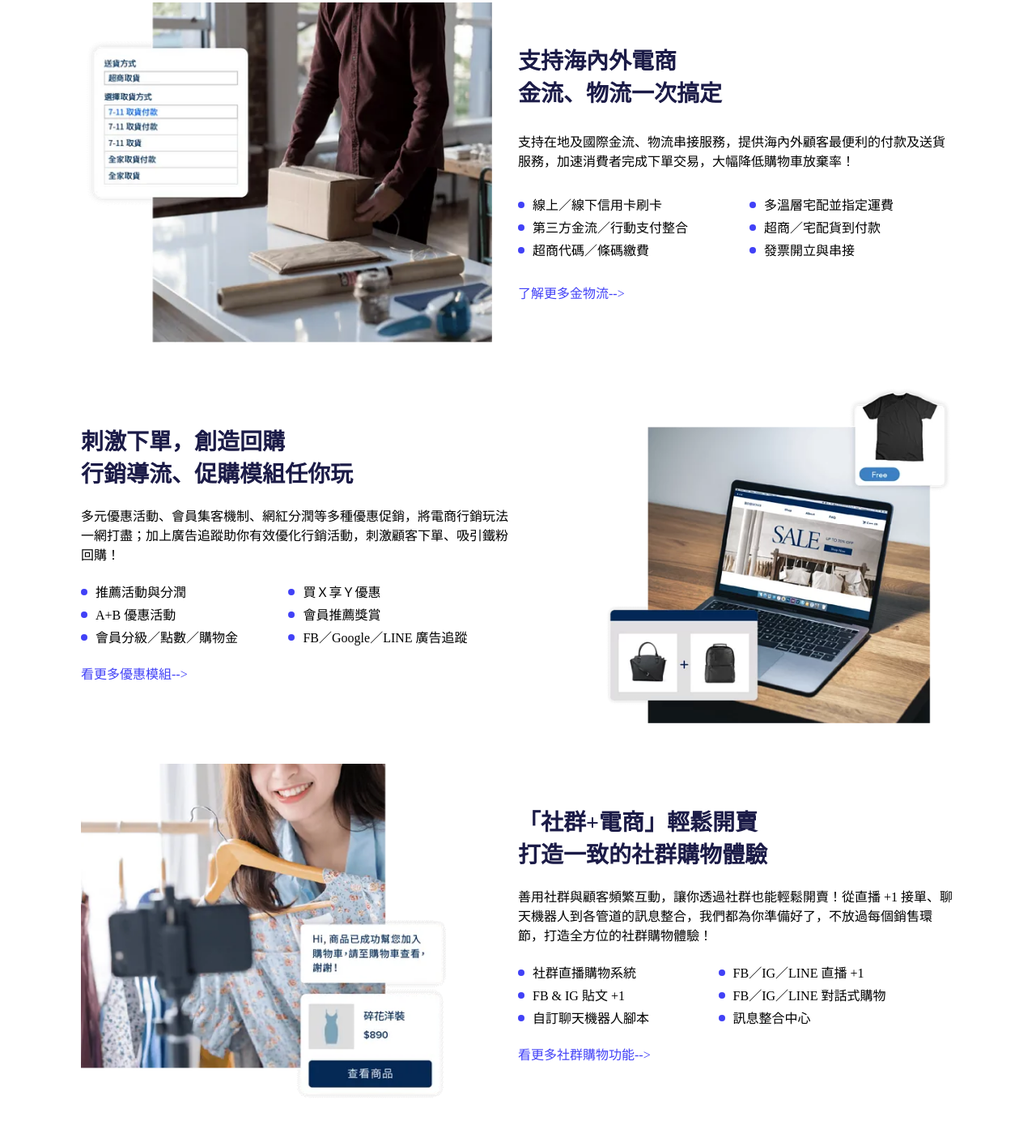
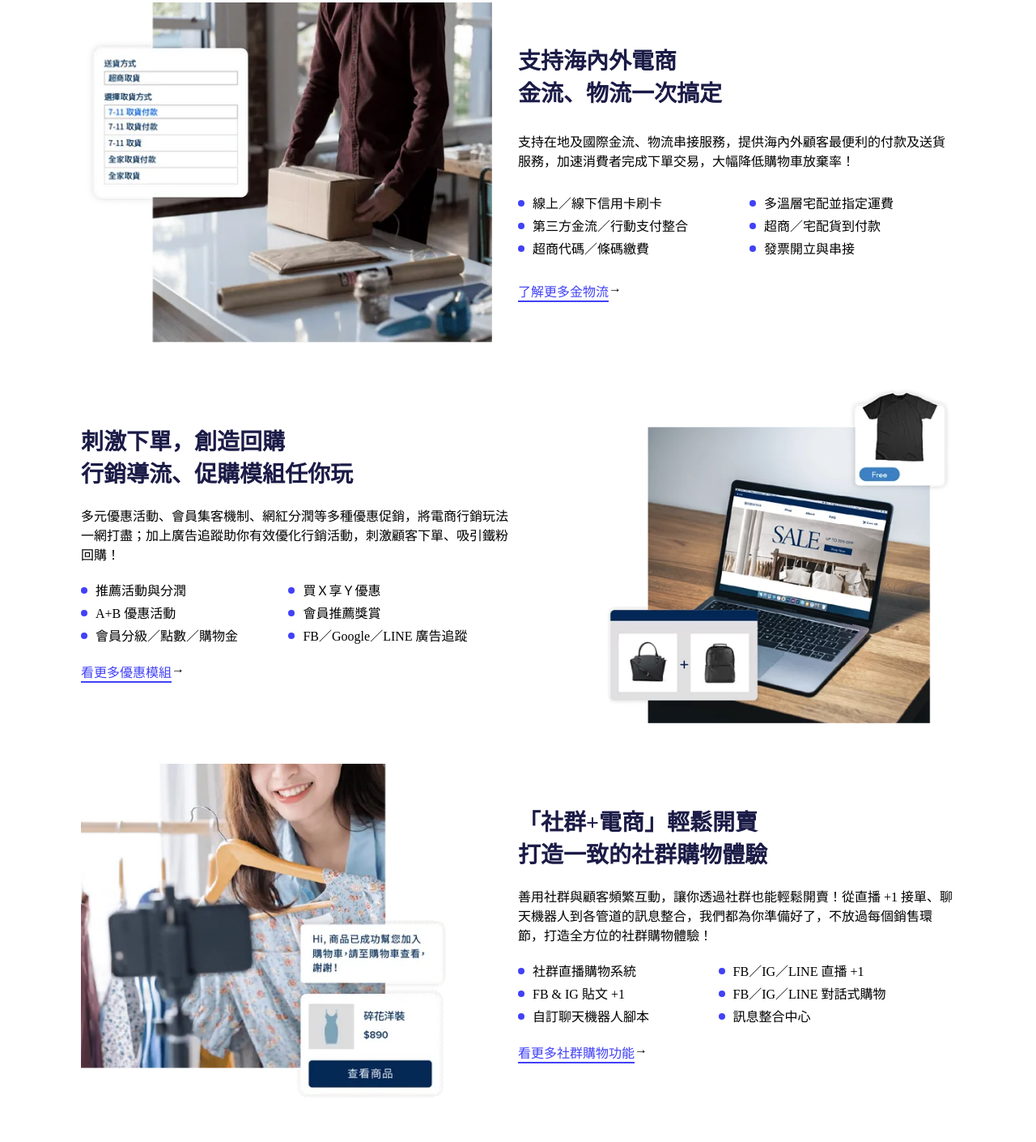
Before and after one commit to hannashow/hannashow.github.io, a plain HTML site: page 0529HW/shopline.html in a window 1280 px wide. Shown: the part 1321-2731 px from the top of the page at 81% size. Drawn offline with Linux system fonts and the light colour scheme.

Commit message:
update shopline hw

```diff
--- a/0529HW/shopline.html
+++ b/0529HW/shopline.html
@@ -116,7 +116,7 @@
             width: 100%;
         }
         .introduce_2{
-            background-color: #f1f1f1;
+            background-color: #F7F8F9;
             align-items: center;
             flex-direction: column;
             display: flex;
@@ -178,6 +178,10 @@
         .main .textPic .text a{
             text-decoration: none;
             color:rgb(65, 65, 247);
+            border-bottom:2px solid rgb(65, 65, 247) ;
+        }
+        .main .textPic .text .move{
+            display: flex;
         }
         .main .textPic .picture{
             height:100%;
@@ -281,7 +285,10 @@
                         <li>一頁商店</li>
                         <li>開放 HTML／CSS 編輯</li>
                     </ul>
-                    <a href="https://shopline.tw/online-store-setup?utm_source=google&utm_medium=cpc&utm_campaign=B:Street:TW:Shopline&utm_content=B:brand:shopline&gad=1&gclid=CjwKCAjwvdajBhBEEiwAeMh1Uw1timJJofcnDxU_bs-LwyCDM-uPQclf1iH2-E0K-40R9n30aKcgpBoCCjkQAvD_BwE">看看開店秘技--></a>
+                    <div class="move">
+                        <a href="https://shopline.tw/online-store-setup?utm_source=google&utm_medium=cpc&utm_campaign=B:Street:TW:Shopline&utm_content=B:brand:shopline&gad=1&gclid=CjwKCAjwvdajBhBEEiwAeMh1Uw1timJJofcnDxU_bs-LwyCDM-uPQclf1iH2-E0K-40R9n30aKcgpBoCCjkQAvD_BwE">看看開店秘技</a>
+                        <div class="arrow">→</div>
+                    </div>
                 </div>
                 <div class="picture"><img src="getStarted.webp" alt=""></div>
             </div>
@@ -297,7 +304,10 @@
                         <li>超商／宅配貨到付款</li>
                         <li>發票開立與串接</li>
                     </ul>
-                    <a href="https://shopline.tw/online-store/features#payments-and-shipping?utm_source=google&utm_medium=cpc&utm_campaign=B:Street:TW:Shopline&utm_content=B:brand:shopline&gad=1&gclid=CjwKCAjwvdajBhBEEiwAeMh1Uw1timJJofcnDxU_bs-LwyCDM-uPQclf1iH2-E0K-40R9n30aKcgpBoCCjkQAvD_BwEE">了解更多金物流--></a>
+                    <div class="move">
+                        <a href="https://shopline.tw/online-store/features#payments-and-shipping?utm_source=google&utm_medium=cpc&utm_campaign=B:Street:TW:Shopline&utm_content=B:brand:shopline&gad=1&gclid=CjwKCAjwvdajBhBEEiwAeMh1Uw1timJJofcnDxU_bs-LwyCDM-uPQclf1iH2-E0K-40R9n30aKcgpBoCCjkQAvD_BwEE">了解更多金物流</a>
+                        <div class="arrow">→</div>
+                    </div>
                 </div>
                 <div class="picture"><img src="goods.webp" alt="goods"></div>
             </div>
@@ -313,7 +323,10 @@
                         <li>會員推薦獎賞</li>
                         <li>FB／Google／LINE 廣告追蹤</li>
                     </ul>
-                    <a href="https://shopline.tw/online-store/features#promotion?utm_source=google&utm_medium=cpc&utm_campaign=B:Street:TW:Shopline&utm_content=B:brand:shopline&gad=1&gclid=CjwKCAjwvdajBhBEEiwAeMh1Uw1timJJofcnDxU_bs-LwyCDM-uPQclf1iH2-E0K-40R9n30aKcgpBoCCjkQAvD_BwE">看更多優惠模組--></a>
+                    <div class="move">
+                        <a href="https://shopline.tw/online-store/features#promotion?utm_source=google&utm_medium=cpc&utm_campaign=B:Street:TW:Shopline&utm_content=B:brand:shopline&gad=1&gclid=CjwKCAjwvdajBhBEEiwAeMh1Uw1timJJofcnDxU_bs-LwyCDM-uPQclf1iH2-E0K-40R9n30aKcgpBoCCjkQAvD_BwE">看更多優惠模組</a>
+                        <div class="arrow">→</div>
+                    </div>
                 </div>
                 <div class="picture"><img src="sale.webp" alt="sale"></div>
             </div>
@@ -329,7 +342,10 @@
                         <li>FB／IG／LINE 對話式購物</li>
                         <li>訊息整合中心</li>
                     </ul>
-                    <a href="https://shopline.tw/social-commerce/features?utm_source=google&utm_medium=cpc&utm_campaign=B:Street:TW:Shopline&utm_content=B:brand:shopline&gad=1&gclid=CjwKCAjwvdajBhBEEiwAeMh1Uw1timJJofcnDxU_bs-LwyCDM-uPQclf1iH2-E0K-40R9n30aKcgpBoCCjkQAvD_BwE">看更多社群購物功能--></a>
+                    <div class="move">
+                        <a href="https://shopline.tw/social-commerce/features?utm_source=google&utm_medium=cpc&utm_campaign=B:Street:TW:Shopline&utm_content=B:brand:shopline&gad=1&gclid=CjwKCAjwvdajBhBEEiwAeMh1Uw1timJJofcnDxU_bs-LwyCDM-uPQclf1iH2-E0K-40R9n30aKcgpBoCCjkQAvD_BwE">看更多社群購物功能</a>
+                        <div class="arrow">→</div>
+                    </div>
                 </div>
                 <div class="picture"><img src="dress.webp" alt="dress"></div>
             </div>
@@ -345,7 +361,10 @@
                         <li>進銷庫存／調撥／多店管理</li>
                         <li>Smart OMO 會員導購工具</li>
                     </ul>
-                    <a href="https://shopline.tw/social-commerce/features?utm_source=google&utm_medium=cpc&utm_campaign=B:Street:TW:Shopline&utm_content=B:brand:shopline&gad=1&gclid=CjwKCAjwvdajBhBEEiwAeMh1Uw1timJJofcnDxU_bs-LwyCDM-uPQclf1iH2-E0K-40R9n30aKcgpBoCCjkQAvD_BwE">看更多社群購物功能--></a>
+                    <div class="move">
+                        <a href="https://shopline.tw/social-commerce/features?utm_source=google&utm_medium=cpc&utm_campaign=B:Street:TW:Shopline&utm_content=B:brand:shopline&gad=1&gclid=CjwKCAjwvdajBhBEEiwAeMh1Uw1timJJofcnDxU_bs-LwyCDM-uPQclf1iH2-E0K-40R9n30aKcgpBoCCjkQAvD_BwE">看更多社群購物功能</a>
+                        <div class="arrow">→</div>
+                    </div>
                 </div>
                 <div class="picture"><img src="customer.webp" alt="customer"></div>
             </div>
```
